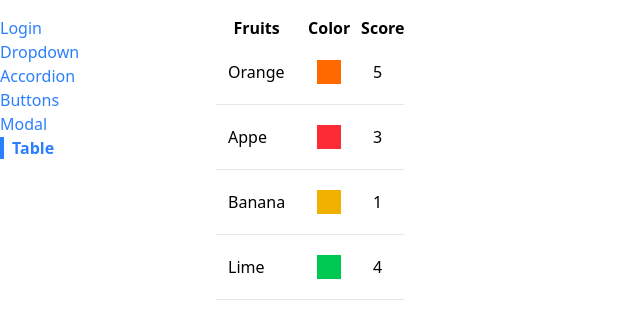
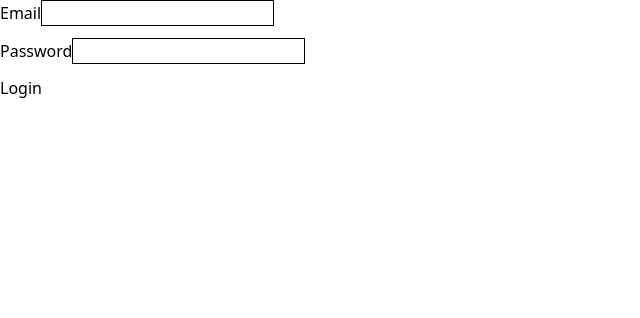
Before and after one commit to Belal-said/comps, a React app: page /table in a window 1280 px wide. Shown: the top 318 px of the page, without its empty margins (0-640 px from the left). Built offline with nearby package versions, Linux system fonts and the light colour scheme; the HTML template or start-up script is replaced by a standard one.

Commit message:
Getting signing in back

```diff
--- a/src/App.js
+++ b/src/App.js
@@ -6,14 +6,14 @@ import DropdonwPage from "./pages/DropdownPage";
 import ButtonPage from "./pages/ButtonPage";
 import ModalPage from "./pages/ModalPage";
 import TablePage from "./pages/TablePage";
-// import LoginPage from "./pages/LoginPage";
+import LoginPage from "./pages/LoginPage";
 
 function App() {
-    // const [token, setToken] = useState("");
+    const [token, setToken] = useState("");
 
-    // const handleLogout = () => {
-    //     setToken('')
-    // }
+    const handleLogout = () => {
+        setToken('')
+    }
 
 
     const app = <div className="container mx-auto grid grid-cols-6 gap-4 mt-4">
@@ -35,12 +35,11 @@ function App() {
                 <Route path="/table">
                     <TablePage />
                 </Route>
-                {/* <button onClick={handleLogout}>logout</button> */}
+                <button onClick={handleLogout}>logout</button>
             </div>
         </div>
 
-    // return token ? app : <LoginPage token={token} setToken={setToken} />;
-    return app;
+    return token ? app : <LoginPage token={token} setToken={setToken} />;
 }
 
 export default App;
--- a/src/components/Sidebar.js
+++ b/src/components/Sidebar.js
@@ -6,7 +6,7 @@ function Sidebar({token}) {
     const [active, setActive] = useState(false);
 
     const links = [
-        { label: "Login", path: "/login" },
+        // { label: "Login", path: "/login" },
         { label: "Dropdown", path: "/" },
         { label: "Accordion", path: "/accordion" },
         { label: "Buttons", path: "/buttons" },
```
